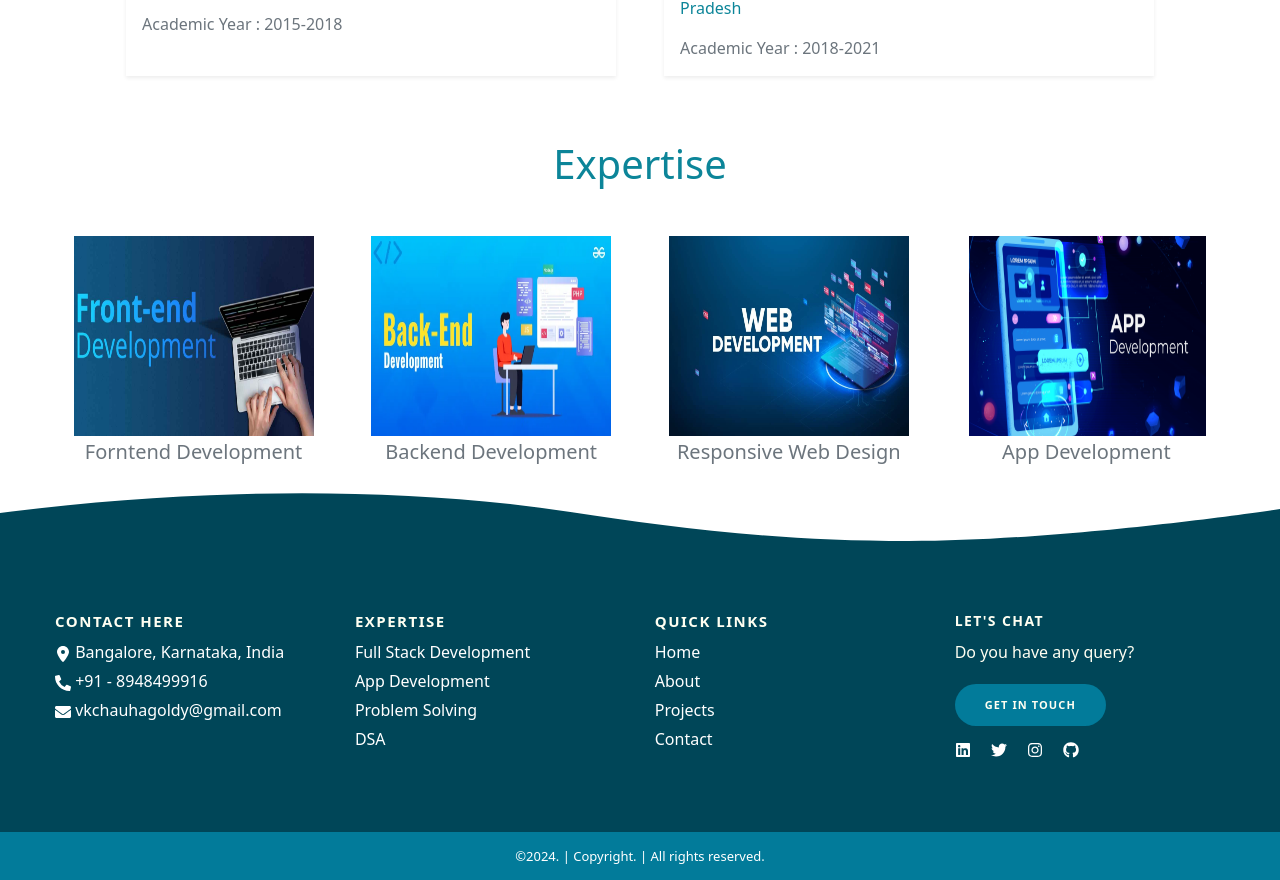
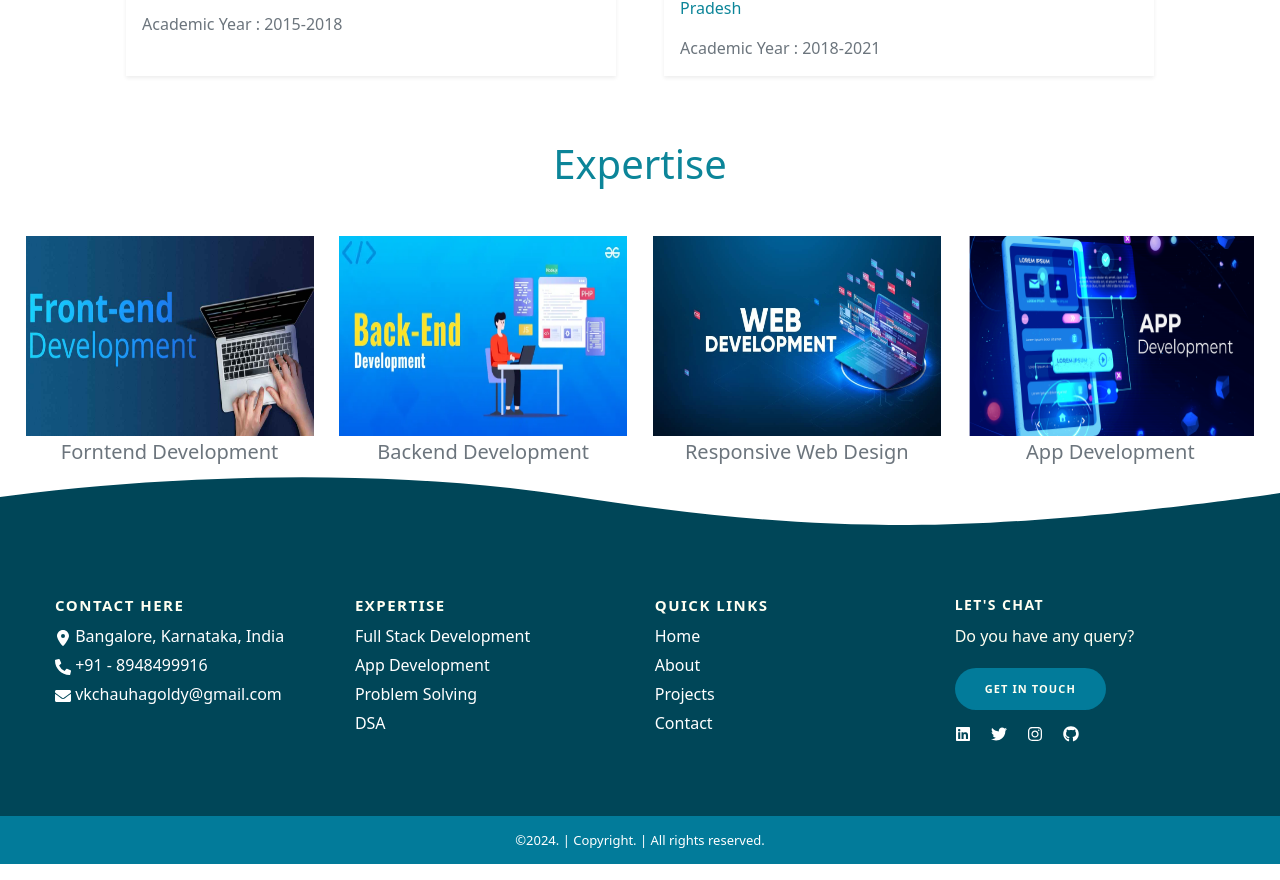
Before and after one commit to vkchauhangoldy/My-Portfolio, a React (Vite) app: page / in a window 1280 px wide. Shown: the part 1298-2178 px from the top of the page. Built offline with nearby package versions, Linux system fonts and the light colour scheme.

Commit message:
Changes in Expertise

```diff
--- a/src/components/expertise/Expertise.jsx
+++ b/src/components/expertise/Expertise.jsx
@@ -11,12 +11,12 @@ const Expertise = () => {
         { name: "App Development", img: app },
     ]
     return (
-        <div className="p-3 pt-0">
+        <div className="">
             <h1 className="text-center txt-primary mb-5">Expertise</h1>
             <div className="d-flex flex-wrap justify-content-evenly cursor-pointer">
                 {
                     expertise.map((exp, index) => (
-                        <div key={index} className="" style={{ width: "15rem" }}>
+                        <div key={index} className="imgexp" style={{ width: "18rem" }}>
                             <img src={exp.img} className="card-img-top" alt="..." width={100} height={"200px"} />
                             <div className="card-body p-1">
                                 <h5 className="text-secondary text-center">{exp.name}</h5>
```
